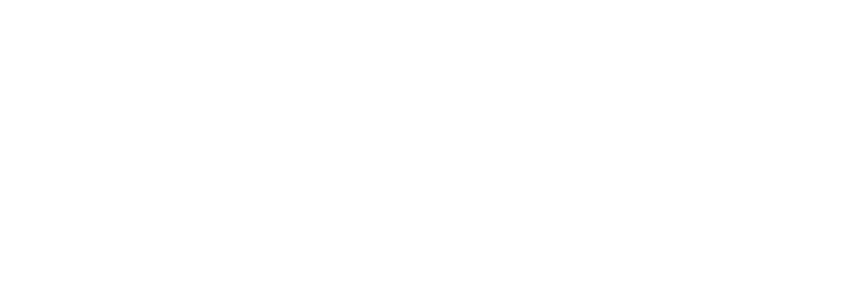
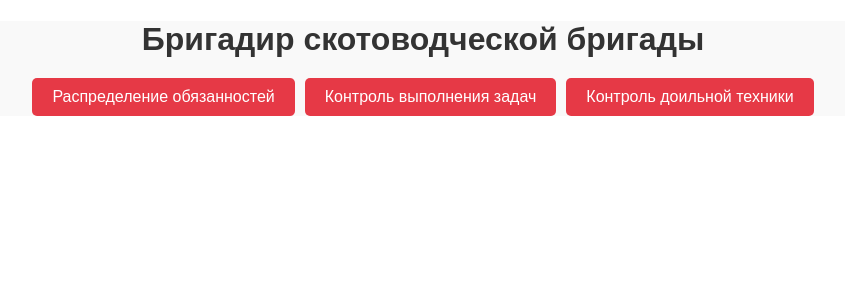
Before and after one commit to Rapkup/FIMOZ, an Angular app in the folder fimoz/: page /brigadir-page in a window 1280 px wide. Before the commit this address led to /. Shown: the top 300 px of the page, without its empty margins (217-1062 px from the left). Built offline with nearby package versions, Linux system fonts and the light colour scheme.

Commit message:
Хуйня

```diff
--- a/fimoz/angular.json
+++ b/fimoz/angular.json
@@ -103,5 +103,8 @@
         }
       }
     }
+  },
+  "cli": {
+    "analytics": "7d48d4a2-6e9d-4d65-86bf-4082a128cc02"
   }
 }
--- /dev/null
+++ b/fimoz/src/app/Components/brigadir/brigadir.component.html
@@ -0,0 +1,60 @@
+<!DOCTYPE html>
+<html lang="en">
+<head>
+    <meta charset="UTF-8">
+    <meta name="viewport" content="width=device-width, initial-scale=1.0">
+    <title>АРМ Бригадира</title>
+    <link rel="stylesheet" href="brigadir.component.scss">
+</head>
+<body>
+    <h1>Бригадир скотоводческой бригады</h1>
+
+  <!-- Кнопки выбора секций -->
+  <div class="buttons">
+    <button (click)="showSection('distribution')">Распределение обязанностей</button>
+    <button (click)="showSection('control')">Контроль выполнения задач</button>
+    <button (click)="showSection('equipment')">Контроль доильной техники</button>
+  </div>
+
+  <!-- Секция распределения обязанностей -->
+  <div *ngIf="activeSection === 'distribution'" class="section">
+    <h2>Распределение обязанностей</h2>
+    <label for="operator-select">Выбор оператора:</label>
+    <select id="operator-select" [(ngModel)]="selectedOperator">
+      <option *ngFor="let operator of operators" [value]="operator">{{ operator }}</option>
+    </select>
+
+    <label for="task-select">Выбор задачи:</label>
+    <select id="task-select" [(ngModel)]="selectedTask">
+      <option *ngFor="let task of tasks" [value]="task">{{ task }}</option>
+    </select>
+
+    <button [disabled]="!selectedOperator || !selectedTask" class="action-btn">Назначить задачу</button>
+  </div>
+
+  <!-- Секция контроля выполнения задач -->
+  <div *ngIf="activeSection === 'control'" class="section">
+    <h2>Контроль выполнения задач</h2>
+    <label for="task-select">Выбор задачи:</label>
+    <select id="task-select" [(ngModel)]="selectedTask">
+      <option *ngFor="let task of tasks" [value]="task">{{ task }}</option>
+    </select>
+
+    <button [disabled]="!selectedTask" class="action-btn">Посмотреть детали</button>
+  </div>
+
+  <!-- Секция контроля доильной техники -->
+  <div *ngIf="activeSection === 'equipment'" class="section">
+    <h2>Контроль доильной техники</h2>
+    <label for="equipment-select">Выбор техники:</label>
+    <select id="equipment-select" [(ngModel)]="selectedEquipment">
+      <option *ngFor="let item of equipment" [value]="item">{{ item }}</option>
+    </select>
+
+    <div class="equipment-actions">
+      <button [disabled]="!selectedEquipment" class="action-btn">Отметить как исправное</button>
+      <button [disabled]="!selectedEquipment" class="action-btn">Отметить как неисправное</button>
+    </div>
+  </div>
+</body>
+</html>
--- /dev/null
+++ b/fimoz/src/app/Components/brigadir/brigadir.component.scss
@@ -0,0 +1,85 @@
+/* brigadir.component.scss */
+
+body {
+    font-family: 'Arial', sans-serif;
+    margin: 0;
+    padding: 0;
+    background-color: #f9f9f9;
+}
+
+h1 {
+    font-size: 2rem;
+    text-align: center;
+    margin-bottom: 20px;
+    color: #333;
+}
+
+.buttons {
+    display: flex;
+    justify-content: center;
+    gap: 10px;
+    margin-bottom: 20px;
+}
+
+button {
+    padding: 10px 20px;
+    background-color: #e63946;
+    color: white;
+    border: none;
+    border-radius: 5px;
+    cursor: pointer;
+    font-size: 1rem;
+
+    &:hover {
+        background-color: #d62839;
+    }
+
+    &:disabled {
+        background-color: #ccc;
+        cursor: not-allowed;
+    }
+}
+
+.section {
+    background-color: #fff;
+    padding: 20px;
+    border-radius: 8px;
+    box-shadow: 0 4px 8px rgba(0, 0, 0, 0.1);
+    margin-bottom: 20px;
+}
+
+h2 {
+    font-size: 1.5rem;
+    color: #333;
+    margin-bottom: 20px;
+}
+
+label {
+    display: block;
+    font-weight: bold;
+    margin-bottom: 10px;
+    color: #555;
+}
+
+select {
+    width: 100%;
+    padding: 10px;
+    border: 1px solid #ccc;
+    border-radius: 5px;
+    margin-bottom: 20px;
+    font-size: 1rem;
+}
+
+.action-btn {
+    background-color: #4caf50;
+    margin-right: 10px;
+
+    &:hover {
+        background-color: #45a049;
+    }
+}
+
+.equipment-actions {
+    display: flex;
+    gap: 10px;
+}
--- /dev/null
+++ b/fimoz/src/app/Components/brigadir/brigadir.component.ts
@@ -0,0 +1,37 @@
+import { Component } from '@angular/core';
+import { FormsModule } from '@angular/forms';
+import { CommonModule } from '@angular/common';
+
+@Component({
+  selector: 'app-brigadir',
+  standalone: true,
+  imports: [CommonModule, FormsModule],
+  templateUrl: './brigadir.component.html',
+  styleUrl: './brigadir.component.scss'
+})
+export class BrigadirComponent {
+  activeSection: string = '';
+
+  // Данные для селекторов
+  operators = ['Оператор 1', 'Оператор 2', 'Оператор 3'];
+  tasks = ['Задача 1', 'Задача 2', 'Задача 3'];
+  equipment = ['Техника 1', 'Техника 2', 'Техника 3'];
+
+  // Выбранные элементы
+  selectedOperator: string | null = null;
+  selectedTask: string | null = null;
+  selectedEquipment: string | null = null;
+
+  // Метод для показа секции
+  showSection(section: string): void {
+    this.activeSection = section;
+    this.resetSelections();
+  }
+
+  // Сброс всех выборов
+  private resetSelections(): void {
+    this.selectedOperator = null;
+    this.selectedTask = null;
+    this.selectedEquipment = null;
+  }
+}
--- a/fimoz/src/app/app.routes.ts
+++ b/fimoz/src/app/app.routes.ts
@@ -2,10 +2,12 @@
 import { LoginComponent } from './Components/login/login.component';
 import { AgranomPageComponent } from './Components/agranom-page/agranom-page.component';
 import { ZavMolFermiComponent } from './Components/zav-mol-fermi/zav-mol-fermi.component';
+import { BrigadirComponent } from './Components/brigadir/brigadir.component';
 
 
 export const routes: Routes = [
   { path: 'login', component: LoginComponent }, // Главная страница
   { path: 'agranom-page', component: AgranomPageComponent }, // Главная страница
   { path: 'zav-mol-fermi-page', component: ZavMolFermiComponent }, // Главная страница
+  { path: 'brigadir-page', component: BrigadirComponent },
 ];
```
